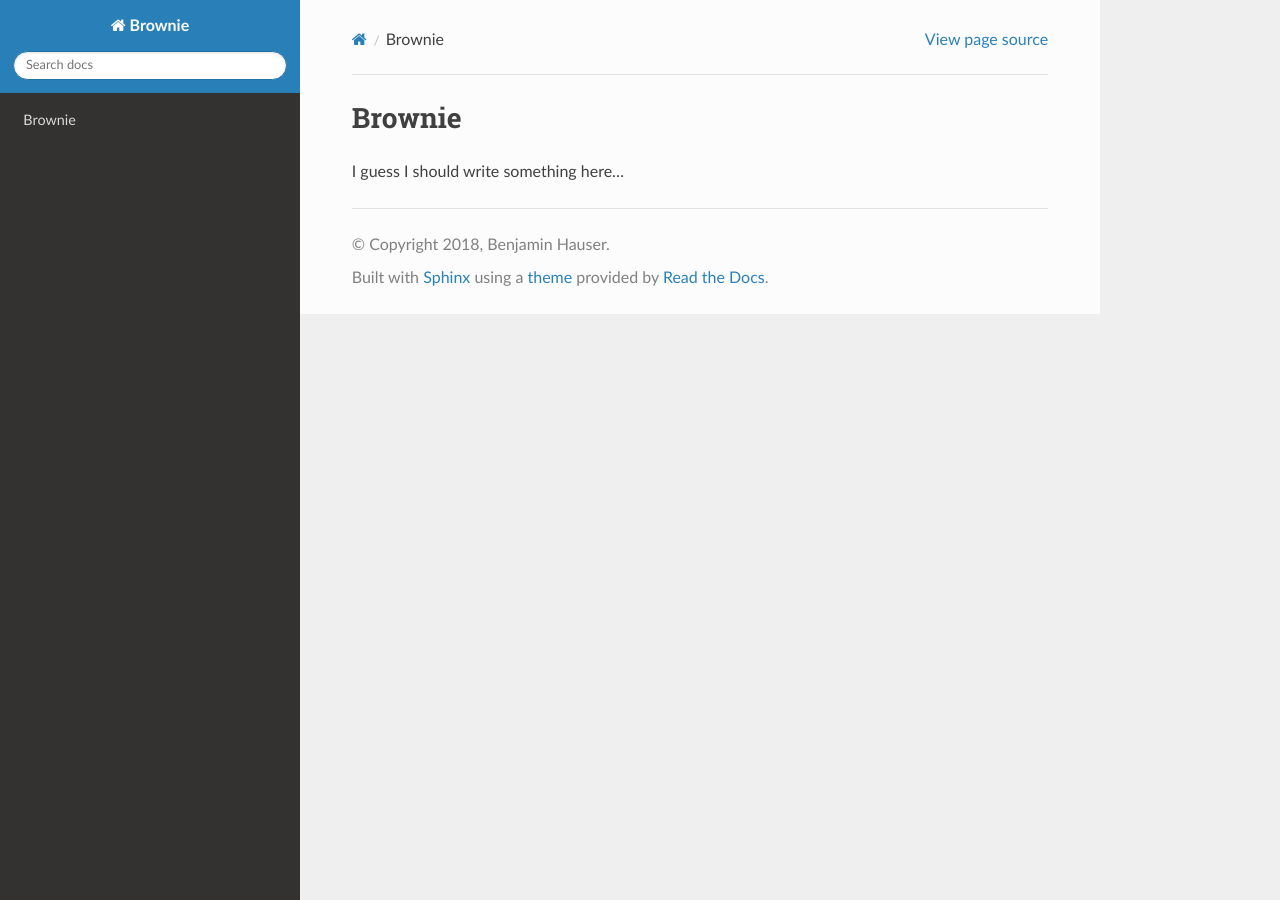
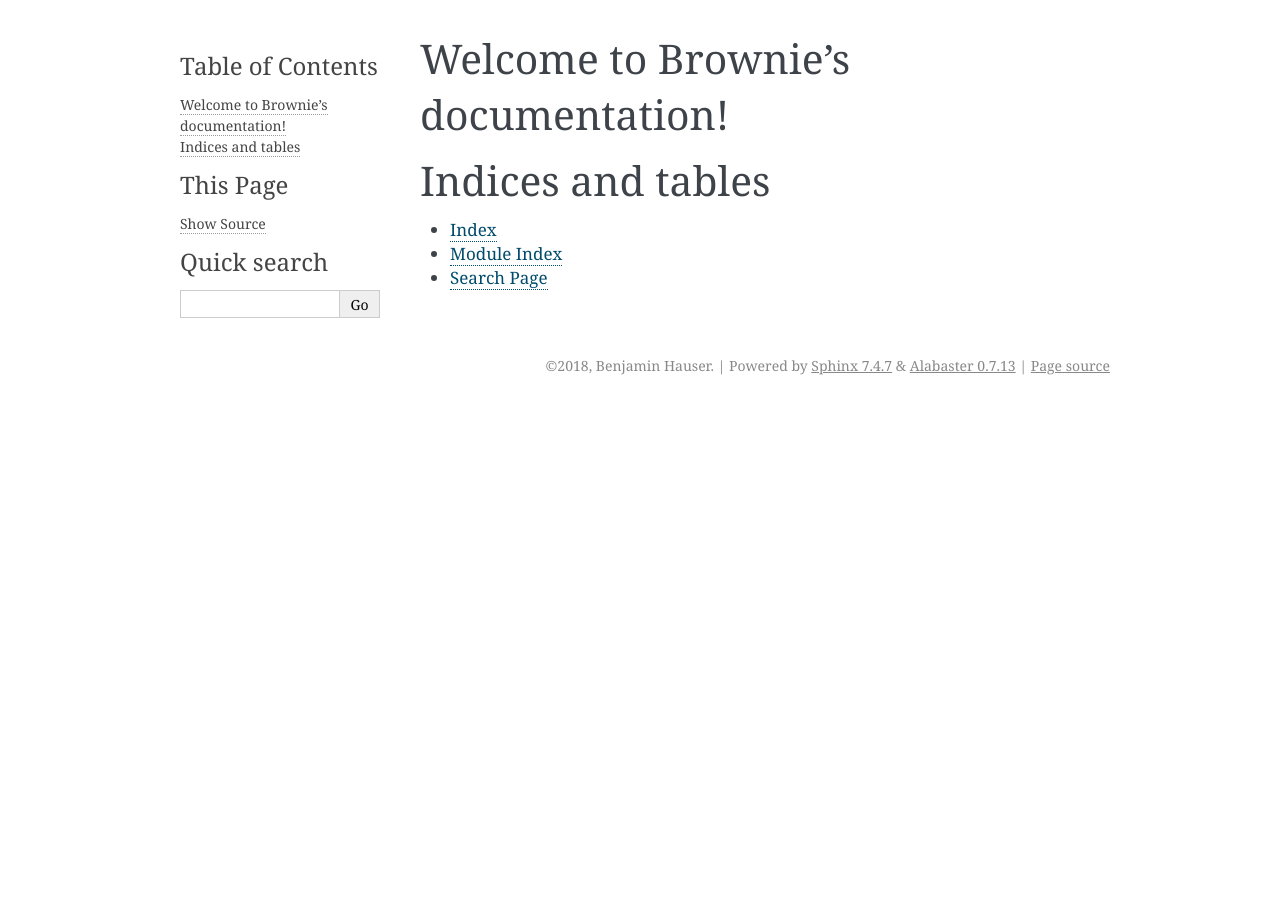
Before and after one commit to eth-brownie/brownie, a Sphinx documentation site: the page built from docs/index.rst, in a window 1280 px wide. Built offline with Sphinx 7.4.7, drawn with Linux system fonts in a browser that asks for light colours.

Commit message:
readthedocs

```diff
--- a/docs/conf.py
+++ b/docs/conf.py
@@ -16,20 +16,17 @@
 # import sys
 # sys.path.insert(0, os.path.abspath('.'))
 
-def setup(sphinx):
-    from pygments_lexer_solidity import SolidityLexer
-    sphinx.add_lexer('Solidity', SolidityLexer())
 
 # -- Project information -----------------------------------------------------
 
-project = u'Brownie'
-copyright = u'2018, Benjamin Hauser'
-author = u'Benjamin Hauser'
+project = 'Brownie'
+copyright = '2018, Benjamin Hauser'
+author = 'Benjamin Hauser'
 
 # The short X.Y version
-version = u''
+version = ''
 # The full version, including alpha/beta/rc tags
-release = u''
+release = '0.1.0b'
 
 
 # -- General configuration ---------------------------------------------------
@@ -66,11 +63,10 @@ language = None
 # List of patterns, relative to source directory, that match files and
 # directories to ignore when looking for source files.
 # This pattern also affects html_static_path and html_extra_path.
-exclude_patterns = [u'_build', 'Thumbs.db', '.DS_Store']
+exclude_patterns = ['_build', 'Thumbs.db', '.DS_Store']
 
 # The name of the Pygments (syntax highlighting) style to use.
-pygments_style = 'sphinx'
-highlight_language = 'Python'
+pygments_style = None
 
 
 # -- Options for HTML output -------------------------------------------------
@@ -78,7 +74,7 @@ highlight_language = 'Python'
 # The theme to use for HTML and HTML Help pages.  See the documentation for
 # a list of builtin themes.
 #
-html_theme = 'sphinx_rtd_theme'
+html_theme = 'alabaster'
 
 # Theme options are theme-specific and customize the look and feel of a theme
 # further.  For a list of options available for each theme, see the
@@ -128,12 +124,21 @@ latex_elements = {
     # 'figure_align': 'htbp',
 }
 
+# Grouping the document tree into LaTeX files. List of tuples
+# (source start file, target name, title,
+#  author, documentclass [howto, manual, or own class]).
+latex_documents = [
+    (master_doc, 'Brownie.tex', 'Brownie Documentation',
+     'Benjamin Hauser', 'manual'),
+]
+
+
 # -- Options for manual page output ------------------------------------------
 
 # One entry per manual page. List of tuples
 # (source start file, name, description, authors, manual section).
 man_pages = [
-    (master_doc, 'brownie', u'Brownie Documentation',
+    (master_doc, 'brownie', 'Brownie Documentation',
      [author], 1)
 ]
 
@@ -144,8 +149,8 @@ man_pages = [
 # (source start file, target name, title, author,
 #  dir menu entry, description, category)
 texinfo_documents = [
-    (master_doc, 'SFTProtocol', u'SFT Protocol Documentation',
-     author, 'SFTProtocol', 'One line description of project.',
+    (master_doc, 'Brownie', 'Brownie Documentation',
+     author, 'Brownie', 'One line description of project.',
      'Miscellaneous'),
 ]
 
--- a/docs/index.rst
+++ b/docs/index.rst
@@ -1,5 +1,20 @@
-#######
-Brownie
-#######
+.. Brownie documentation master file, created by
+   sphinx-quickstart on Mon Nov 26 18:27:59 2018.
+   You can adapt this file completely to your liking, but it should at least
+   contain the root `toctree` directive.
 
-I guess I should write something here...
+Welcome to Brownie's documentation!
+===================================
+
+.. toctree::
+   :maxdepth: 2
+   :caption: Contents:
+
+
+
+Indices and tables
+==================
+
+* :ref:`genindex`
+* :ref:`modindex`
+* :ref:`search`
```
Also changed, not shown: 1 other file.
